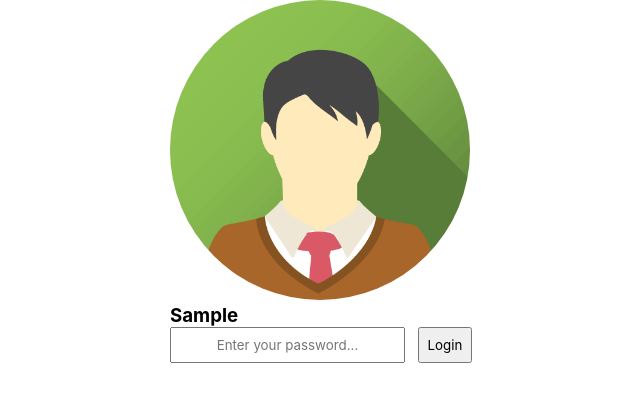
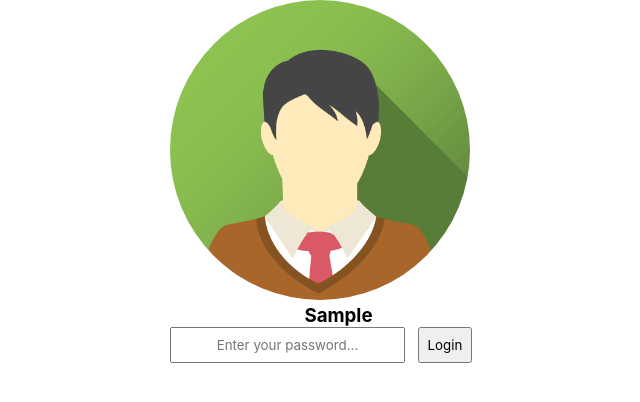
Before and after one commit to IamSheikh/my-os, a plain HTML site: page public/index.html in a window 1280 px wide. Both pictures are taken after typing "Sample", "Sample", "Sample123" into the empty fields and a click on the button "Install Page". Shown: the whole page, without its empty margins (278-918 px from the left). Drawn offline with Linux system fonts and the light colour scheme.

Commit message:
add loginForm text

```diff
--- a/public/styles.css
+++ b/public/styles.css
@@ -30,3 +30,9 @@
     height: 300px;
     border-radius: 50%;
 }
+
+#loginForm h3 {
+    width: 30%;
+    margin: auto;
+    display: block;
+}
```
